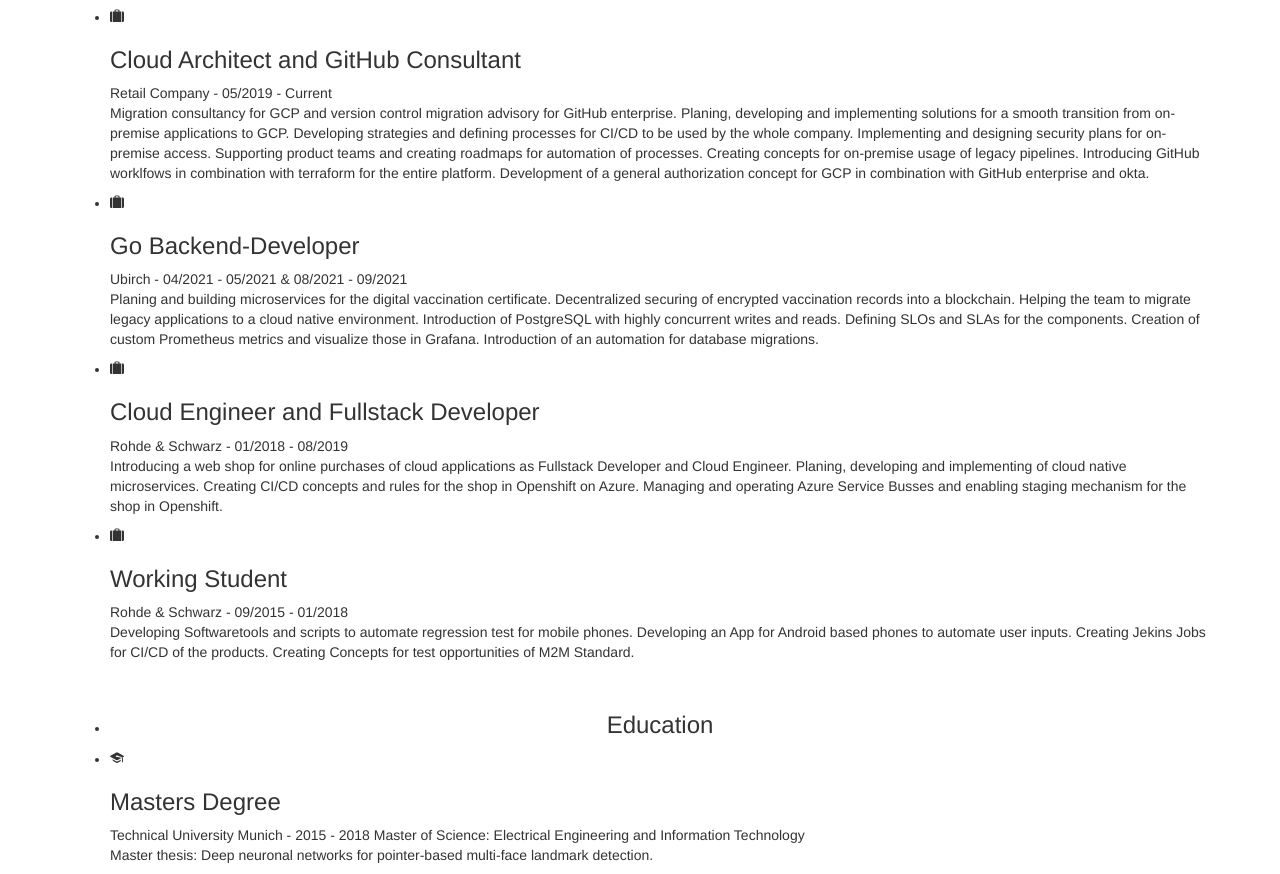
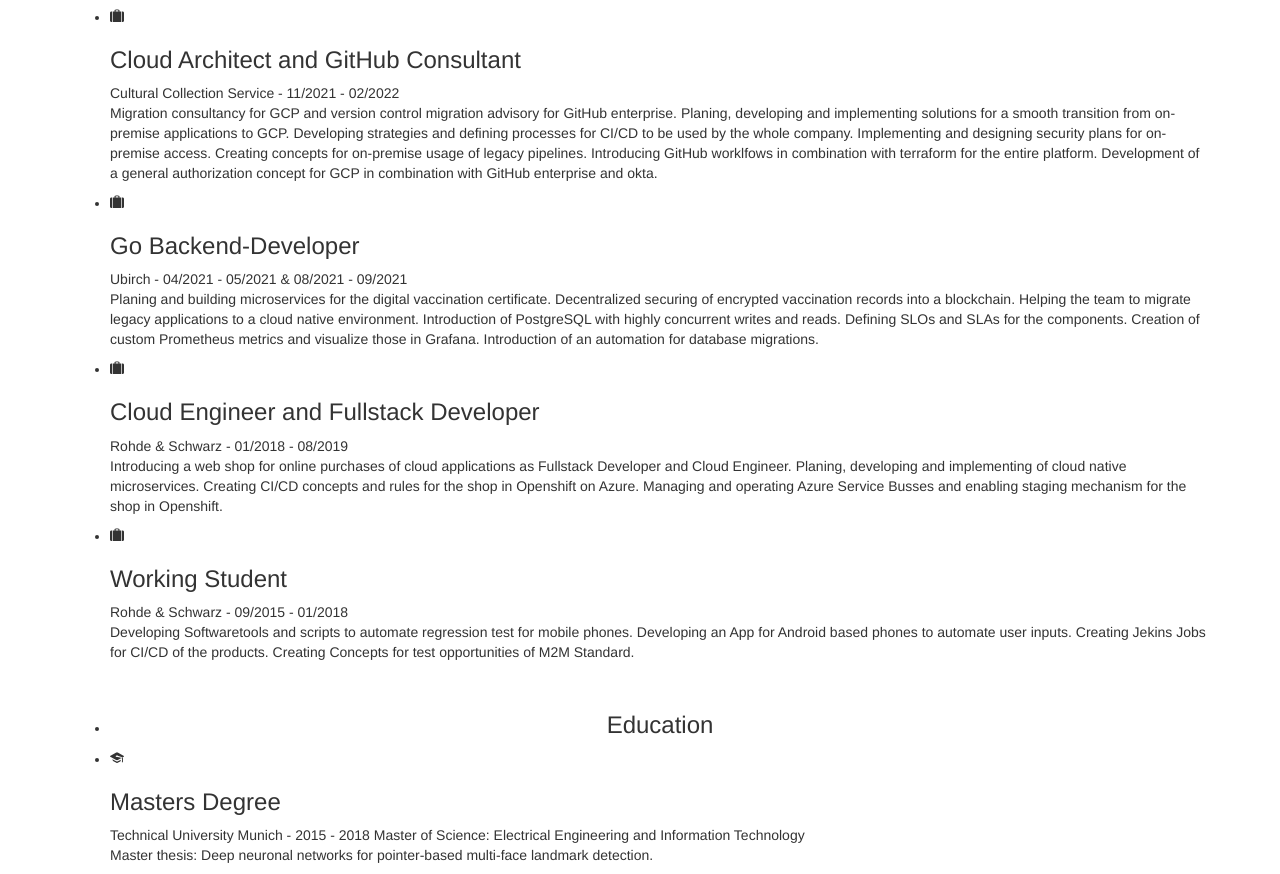
Before and after one commit to filip-sc/website, a plain HTML site: page index.html in a window 1280 px wide. Shown: the part 1037-1911 px from the top of the page. Drawn offline with nearby package versions, Linux system fonts and the light colour scheme; files that its build step writes are made by us from their sources; files whose address does not match are found by name; a web font is replaced by a local one.

Commit message:
adding a correct date

```diff
--- a/index.html
+++ b/index.html
@@ -236,7 +236,7 @@
                             <div class="timeline-panel">
                                 <div class="timeline-heading">
                                     <h3 class="timeline-title">Cloud Architect and GitHub Consultant</h3>
-                                    <span class="company">Retail Company - 05/2019 - Current</span>
+                                    <span class="company">Cultural Collection Service - 11/2021 - 02/2022</span>
                                 </div>
                                 <div class="timeline-body">
                                     <p>Migration consultancy for GCP and version control migration advisory for GitHub
@@ -244,7 +244,6 @@
                                         transition from on-premise applications to GCP.
                                         Developing strategies and defining processes for CI/CD to be used by the whole
                                         company. Implementing and designing security plans for on-premise access.
-                                        Supporting product teams and creating roadmaps for automation of processes.
                                         Creating concepts for on-premise usage of legacy pipelines. Introducing GitHub
                                         worklfows in combination with terraform for the entire platform. Development of
                                         a general authorization concept for GCP in combination with GitHub enterprise
```
